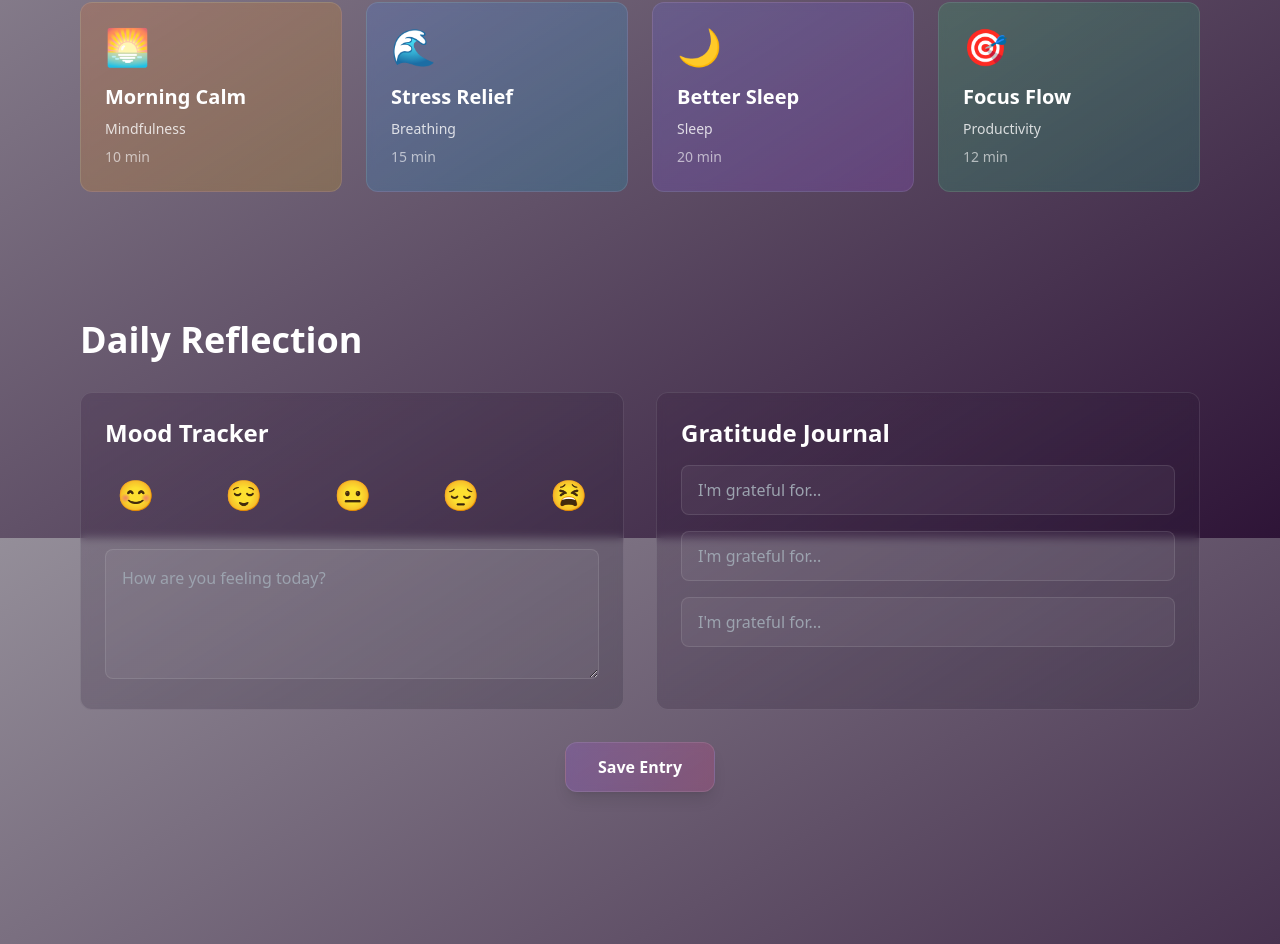
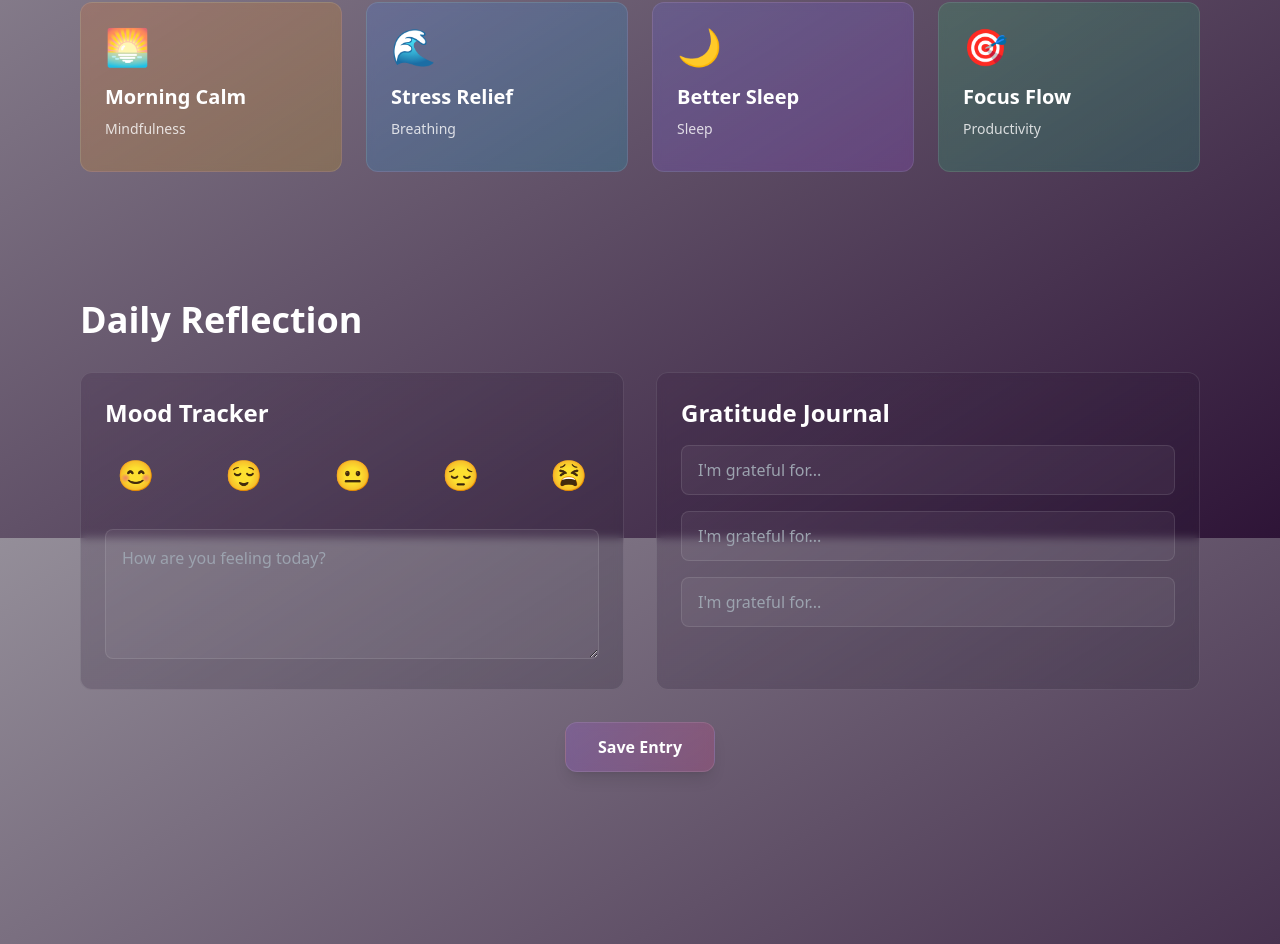
Before and after one commit to mohamedhhersi/wellness-tracker, a Next.js app: page / in a window 1280 px wide. Shown: the part 1862-2806 px from the top of the page. Built offline with nearby package versions, Linux system fonts and the light colour scheme.

Commit message:
Reverted all changes from the last 25 hours

```diff
--- a/components/FeatureShowcase.tsx
+++ b/components/FeatureShowcase.tsx
@@ -3,14 +3,7 @@ import { motion } from "framer-motion";
 import { useInView } from "framer-motion";
 import { useRef } from "react";
 
-interface Feature {
-  title: string;
-  description: string;
-  icon: string;
-  color: string;
-}
-
-const features: Feature[] = [
+const features = [
   {
     title: "Progress Insights",
     description: "View detailed analytics and trends of your habits over time",
@@ -60,7 +53,7 @@ const FeatureShowcase: React.FC = () => {
   );
 };
 
-const FeatureCard: React.FC<{ feature: Feature; index: number }> = ({ feature, index }) => {
+const FeatureCard = ({ feature, index }) => {
   const ref = useRef(null);
   const isInView = useInView(ref, { once: true });
 
--- a/components/MeditationSection.tsx
+++ b/components/MeditationSection.tsx
@@ -1,42 +1,30 @@
 import React from "react";
 import { motion } from "framer-motion";
 
-interface Meditation {
-  title: string;
-  category: string;
-  image: string;
-  color: string;
-  duration: string;
-}
-
-const meditations: Meditation[] = [
+const meditations = [
   {
     title: "Morning Calm",
     category: "Mindfulness",
     image: "🌅",
     color: "from-orange-500/20 to-yellow-500/20",
-    duration: "10 min"
   },
   {
     title: "Stress Relief",
     category: "Breathing",
     image: "🌊",
     color: "from-blue-500/20 to-cyan-500/20",
-    duration: "15 min"
   },
   {
     title: "Better Sleep",
     category: "Sleep",
     image: "🌙",
     color: "from-indigo-500/20 to-purple-500/20",
-    duration: "20 min"
   },
   {
     title: "Focus Flow",
     category: "Productivity",
     image: "🎯",
     color: "from-green-500/20 to-emerald-500/20",
-    duration: "12 min"
   },
 ];
 
--- a/next.config.js
+++ /dev/null
@@ -1,4 +0,0 @@
-/** @type {import('next').NextConfig} */
-const nextConfig = {};
-
-module.exports = nextConfig;
--- a/pages/index.tsx
+++ b/pages/index.tsx
@@ -1,4 +1,5 @@
 import React from "react";
+import "../styles/globals.css";
 import Navbar from "../components/Navbar";
 import Hero from "../components/Hero";
 import HabitTracking from "../components/HabitTracking";
```
Also changed, not shown: components/StatsOverview.tsx (+1 -8 lines), package.json (+11 -11 lines), 1 other file (tests, documents, lock files or other folders).
